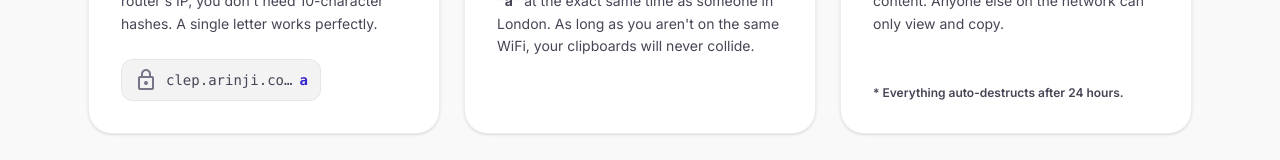
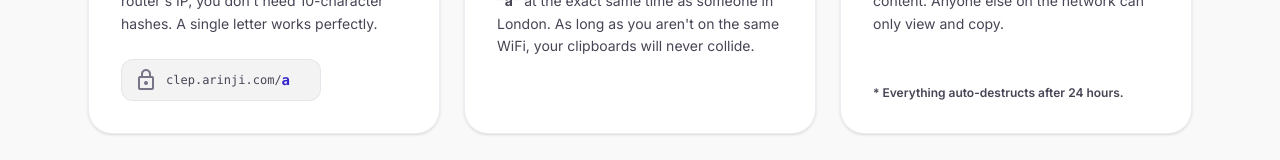
Before and after one commit to Arinji2/clep, a Next.js app in the folder frontend/: page / in a window 1280 px wide. Shown: the part 1340-1500 px from the top of the page. Built offline with nearby package versions, Linux system fonts and the light colour scheme; no server answers.

Commit message:
Fix text on landing getting truncated

```diff
--- a/frontend/src/app/page.tsx
+++ b/frontend/src/app/page.tsx
@@ -99,7 +99,7 @@ export default function Home() {
                 <span className="material-symbols-outlined mr-2 shrink-0 text-[14px] text-outline md:text-[16px]">
                   lock
                 </span>
-                <span className="truncate font-mono text-on-surface-variant text-xs md:text-sm">
+                <span className="truncate font-mono text-on-surface-variant text-xs">
                   clep.arinji.com/
                 </span>
                 <span className="font-bold font-mono text-primary text-xs md:text-sm">
```
